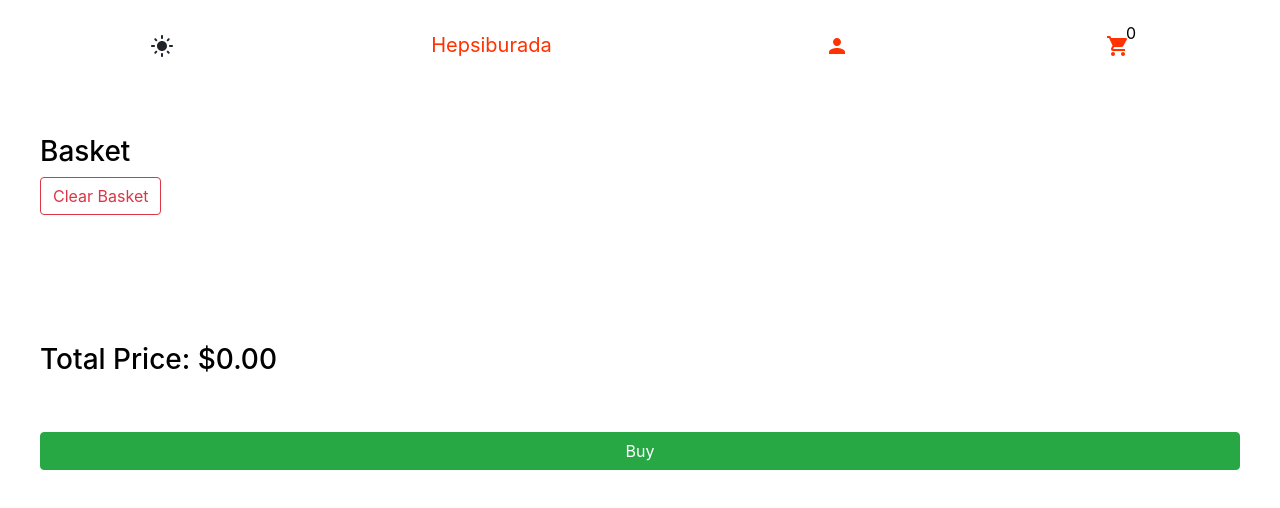
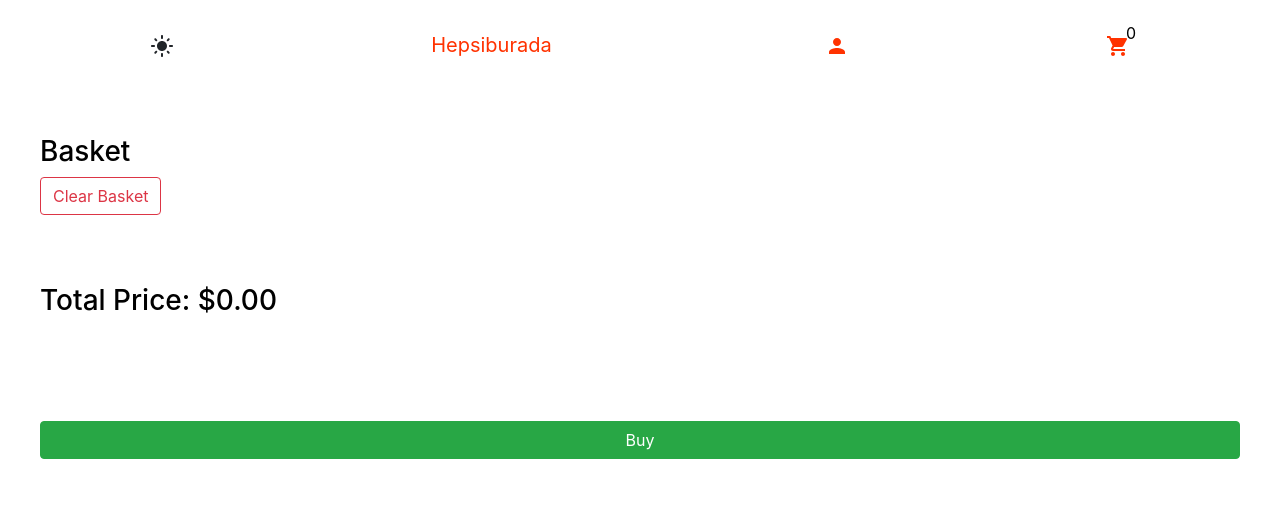
Before and after one commit to EmrahMorgil/E-Commerce-App-with-React-and-Redux, a React (Create React App) app: page /basket in a window 1280 px wide. Shown: the top 508 px of the page. Built offline with nearby package versions, Linux system fonts and the light colour scheme.

Commit message:
dosya düzenlemeleri2

```diff
--- a/src/App.tsx
+++ b/src/App.tsx
@@ -2,15 +2,14 @@
 import "./styles/App.css";
 import Navbar from "./components/Navbar";
 import { Route, Routes } from "react-router-dom";
-import Home from "./pages/Products";
 import Basket from "./pages/Basket";
 import Login from "./pages/Login";
 import Register from "./pages/Register";
 import Users from "./pages/Users";
-import FocusItem from "./pages/FocusItem";
 import { useSelector } from "react-redux";
 import { RootState } from "./redux/store";
 import Products from "./pages/Products";
+import FocusProject from "./pages/FocusProject";
 
 function App() {
   const theme = useSelector((state: RootState) => state.theme.theme);
@@ -26,7 +25,7 @@
           <Route path="/login" element={<Login />} />
           <Route path="/register" element={<Register />} />
           <Route path="/users" element={userLoggedIn && <Users />} />
-          <Route path="/product/:id" element={<FocusItem />} />
+          <Route path="/product/:id" element={<FocusProject />} />
         </Routes>
       </div>
     </>
--- /dev/null
+++ b/src/components/Basket/BasketList.tsx
@@ -0,0 +1,23 @@
+import React from "react";
+import { homeItem } from "../../types/Type";
+import { useSelector } from "react-redux";
+import { RootState } from "../../redux/store";
+import BasketItem from "./BasketItem";
+
+const BasketList: React.FC = () => {
+
+    const basket = useSelector((state:RootState)=>state.products.basket);
+    const totalPrice = useSelector((state:RootState)=>state.products.totalPrice);
+    const theme = useSelector((state:RootState)=>state.theme.theme);
+
+  return (
+    <div>
+      {basket.map((item: homeItem) => {
+        return <BasketItem product={item} key={item.id} />;
+      })}
+      <h3 className={theme ? `lightTheme basket-total-price` : `nightTheme basket-total-price`}>Total Price: ${totalPrice.toFixed(2)}</h3>
+    </div>
+  );
+};
+
+export default BasketList;
--- a/src/pages/Basket.tsx
+++ b/src/pages/Basket.tsx
@@ -1,5 +1,5 @@
 import React from "react";
-import BasketItems from "../components/BasketItems";
+import BasketItems from "../components/Basket/BasketItem";
 import "../styles/App.css";
 import 'react-toastify/dist/ReactToastify.css';
 import { toast } from "react-toastify";
@@ -7,10 +7,11 @@
 import { setTotalPrice, clearBasketItems } from "../redux/products/productsSlice";
 import { homeItem } from "../types/Type";
 import { RootState } from "../redux/store";
+import BasketList from "../components/Basket/BasketList";
 
 const Basket: React.FC = () => {
 
-  const basket = useSelector((state:RootState)=>state.products.basket);
+
   const totalPrice = useSelector((state:RootState)=>state.products.totalPrice);
   const userLoggedIn = useSelector((state:RootState)=>state.users.userLoggedIn);
   const theme = useSelector((state:RootState)=>state.theme.theme);
@@ -46,18 +47,10 @@
       <button className="btn btn-outline-danger" onClick={clearBasket}>Clear Basket</button>
       <br/><br/>
       <div>
-        {basket.map((item:homeItem) => {
-          return <BasketItems product={item} key={item.id}/>
-        })}
+        <BasketList />
       </div>
       <div style={{marginTop: "13vh"}}>
-        <h3 className={theme ? `lightTheme basket-total-price` : `nightTheme basket-total-price`}>Total Price: ${totalPrice.toFixed(2)}</h3>
-        <br/>
-        <br/>
         <button onClick={buyClick} className="btn btn-success" style={{width: "100%"}}>Buy</button>
-      </div>
-      <div style={{height: "36.2vh"}}  className={theme ? `lightTheme backgroundLightTheme` : `nightTheme backgroundNightTheme`}>
-
       </div>
     </div>
   );
--- a/src/pages/FocusItem.tsx
+++ b/src/pages/FocusProject.tsx
@@ -3,7 +3,7 @@
 import { useParams } from "react-router-dom";
 import { homeItem } from "../types/Type";
 
-const FocusItem: React.FC = () => {
+const FocusProject: React.FC = () => {
   const [clickedData, setClickedData] = useState<homeItem>({id: 0, photo: "", name: "", price: "", amount: 0});
 
   let { id } = useParams();
@@ -38,4 +38,4 @@
   );
 };
 
-export default FocusItem;
+export default FocusProject;
```
Also changed, not shown: src/components/Basket/BasketItem.tsx (renamed from src/components/BasketItems.tsx, +5 -6 lines).
